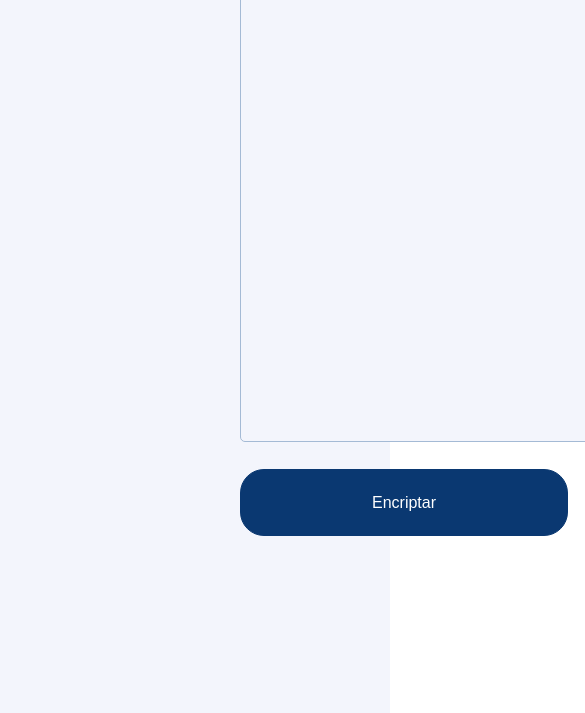
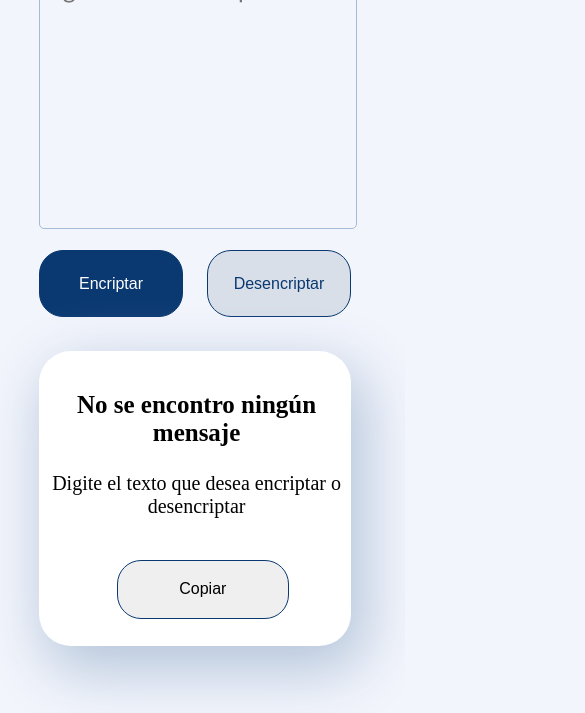
Before and after one commit to ProyectosAlura/Challenge-encriptador, a plain HTML site: page index.html in a window 390 px wide. Shown: the part 131-844 px from the top of the page, 585 px wide, since content can reach past the window. Drawn offline with Linux system fonts and the light colour scheme.

Commit message:
testeando diseño

```diff
--- a/estilos.css
+++ b/estilos.css
@@ -1,11 +1,11 @@
 body{
     margin:0px;
+    background: #F3F5FC;
 }
+
 
 main{
     width: auto;
-    height: 100vh;
-    background: #F3F5FC;
 }
 
 .logo{
@@ -16,6 +16,14 @@ main{
 }
 
 .campo-texto{
+    /*
+    position: absolute;
+    width: 680px;
+    height: 500px;
+    left: 240px;
+    top: 67px;
+    resize: none;
+*/
     position: absolute;
     width: 680px;
     height: 500px;
@@ -69,7 +77,7 @@ main{
     position: absolute;
     width: 400px;
     height: 650px;
-    left: 1000px;
+    left: 65%;
     top:67px;
 
     background: #FFFFFF;
@@ -125,3 +133,136 @@ main{
     left: 10%;
     font-size: 16px;
 }
+
+
+
+
+/**/
+
+
+@media screen and (max-width:850px) {
+    main{
+        width: 100%;
+        height: 100vh;
+    }
+    .campo-texto{
+        position: relative;
+        left: 10%;
+        top: 14%;
+        width: 80%;
+        height: 30%;
+    }
+
+    .container-pantalla{
+        border: #0A3871;
+    }
+    .container-botones{
+        position: relative;
+        top: 16%;
+        left: 10%;
+        width: 80%;
+    }
+
+    .container-pantalla{
+        position: relative;
+        left: 10%;
+        top: 18%;
+        width: 80%;
+        height: 35%;
+    }
+
+    .pantalla{
+        top: 1%;
+        width: 85%;
+        height: 60%;
+        /*border: 1px solid black;*/
+    }
+
+    .parrafos{
+        position: relative;
+        top: 50px;
+        left: 1%;
+        text-align: center;
+        font-size: 22px;
+    }
+
+    .parrafos h3{
+        font-size: 30px;
+    }
+
+    .imagen-munheco{
+        visibility: hidden;
+    }
+
+    .boton-copiar{
+        position: relative;
+        top: 42%;
+        left: 25%;
+        text-align: center;
+    }
+
+}
+
+@media screen and (max-width:500px) {
+    main{
+        width: auto;
+        height: 100vh;
+    }
+
+    .logo{
+        position: absolute;
+        top:3%;
+        left: 8%;
+    }
+
+    .campo-texto{
+        position: relative;
+        top: 12%;
+        left:10%;
+    }
+
+    .container-botones{
+        position: relative;
+        top: 14%;
+        left: 10%;
+    }
+
+    .container-pantalla{
+        position: relative;
+        top: 18%;
+        left: 10%;
+    }
+
+    .pantalla{
+        /*border: 1px solid #0A3871;*/
+        position: relative;
+        top: 5%;
+        left: 6.5%;
+        margin: 0px;
+    }
+
+    .parrafos{
+        position: absolute;
+        top: 5%;
+        left: 1%;
+        text-align: center;
+        font-size: 20px;
+    }
+
+    .parrafos h3{
+        font-size: 25px;
+    }
+
+    .imagen-munheco{
+        visibility: hidden;
+    }
+
+    .boton-copiar{
+        position: relative;
+        width: 55%;
+        height: 20%;
+        top: 8%;
+        left: 25%;
+        text-align: center;
+    }
+}
```
